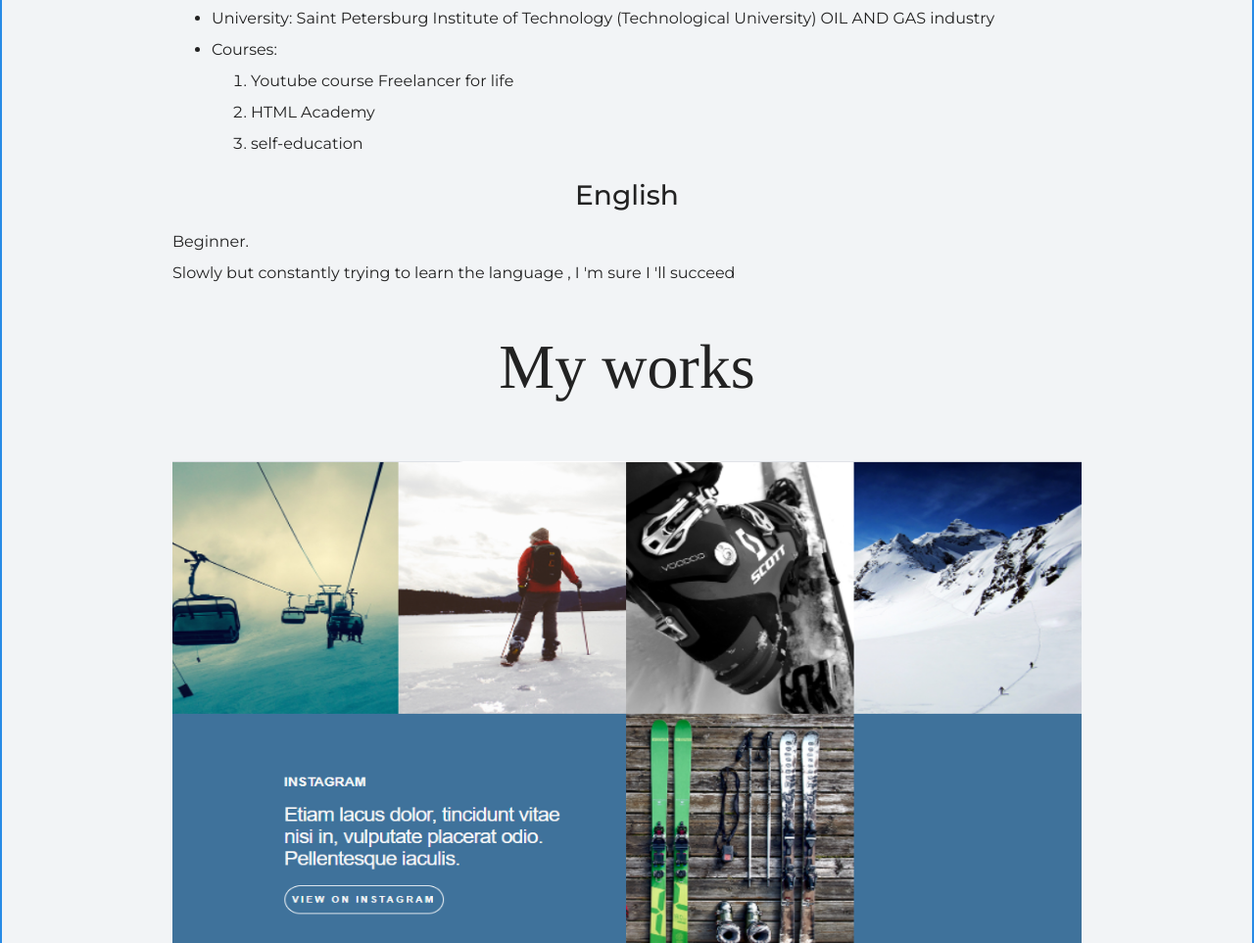
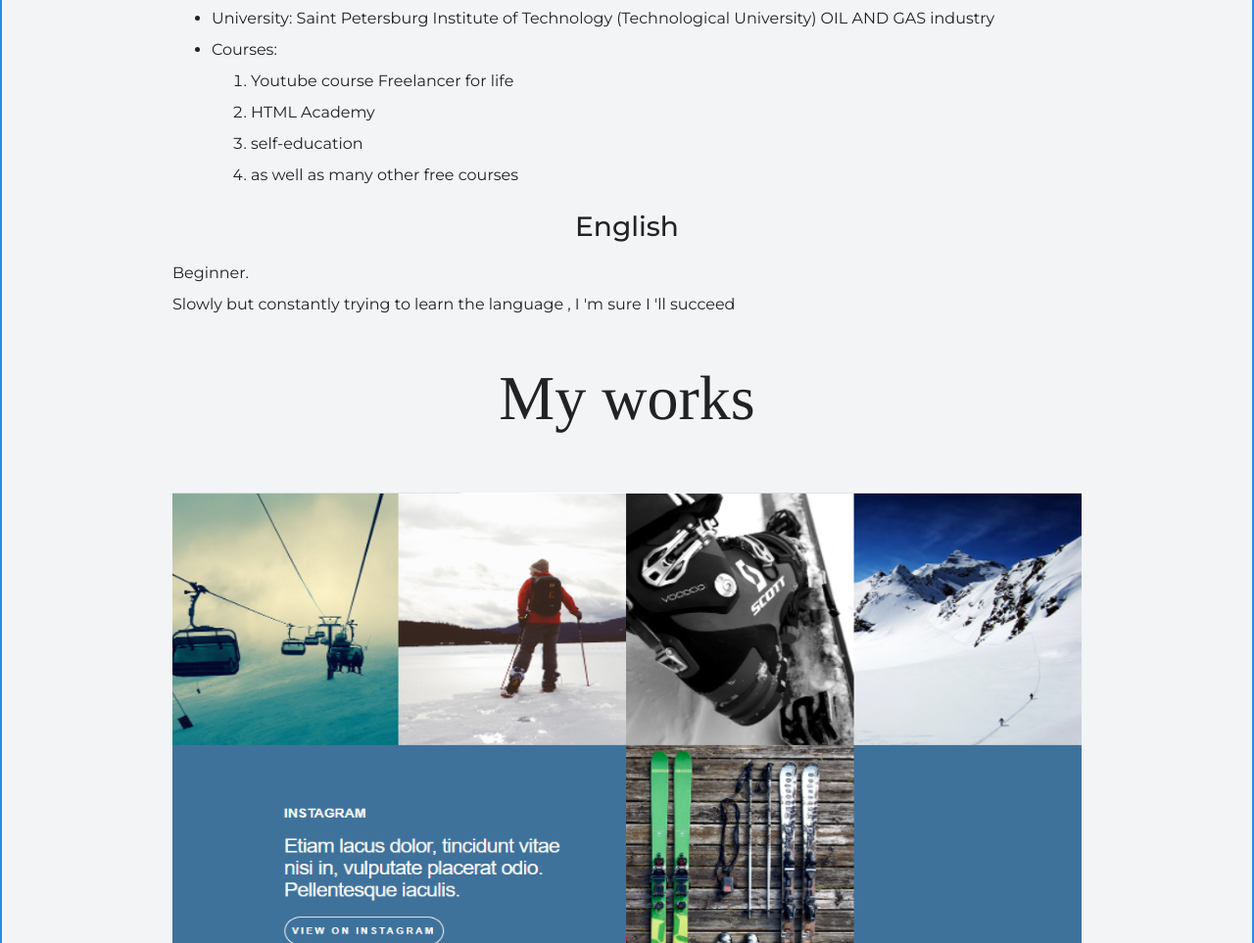
Before and after one commit to artur13131313/MY-first-sait, a plain HTML site: page index.html in a window 1280 px wide. Shown: the part 2957-3920 px from the top of the page at 98% size. Drawn offline with Linux system fonts and the light colour scheme.

Commit message:
add new files

```diff
--- a/index.html
+++ b/index.html
@@ -61,6 +61,7 @@
             <li>Youtube course Freelancer for life</li>
             <li>HTML Academy</li>
             <li>self-education</li>
+            <li>as well as many other free courses</li>
           </ol> </li>
         </ul>
         <h3>English</h3>
```
